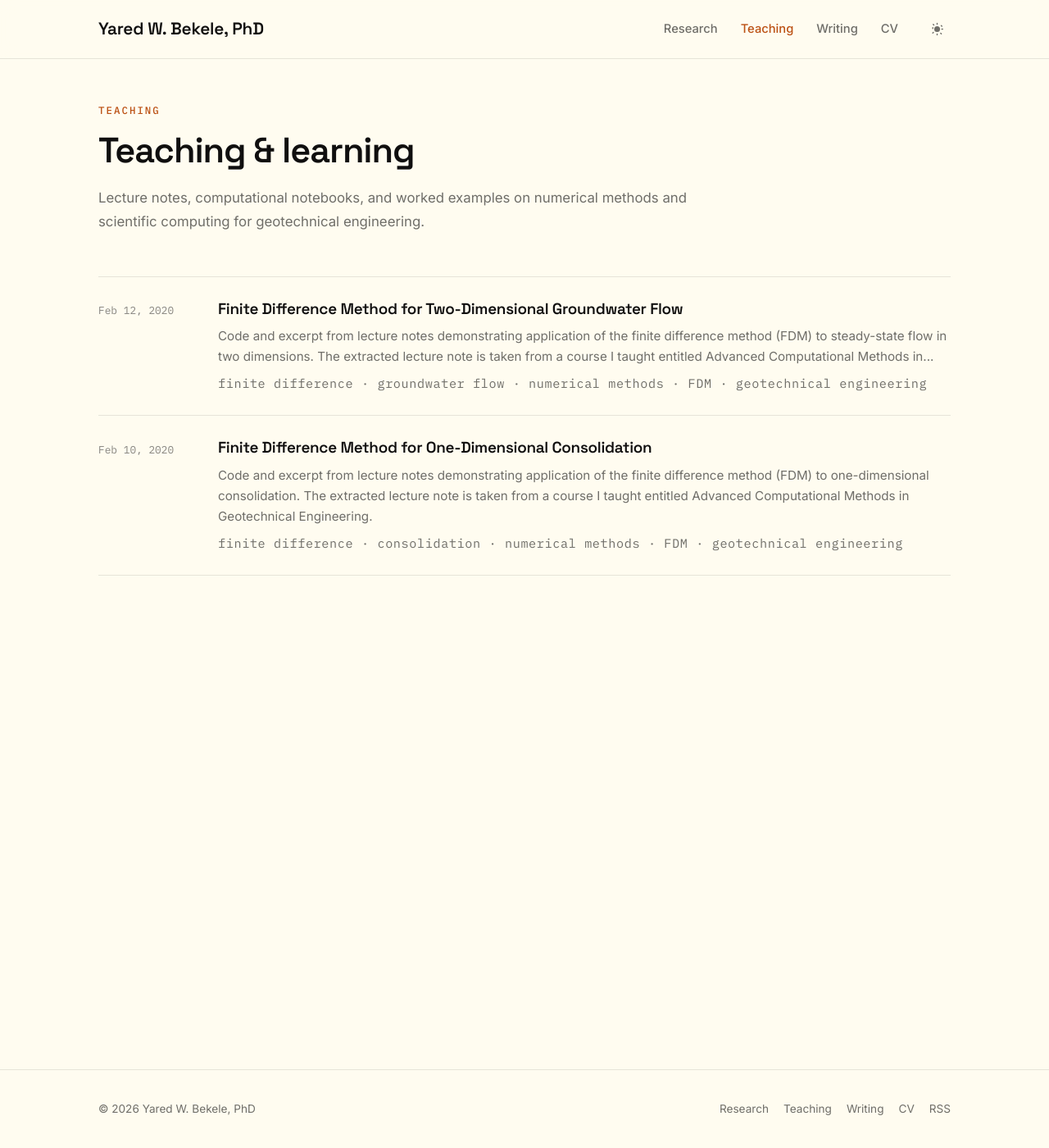
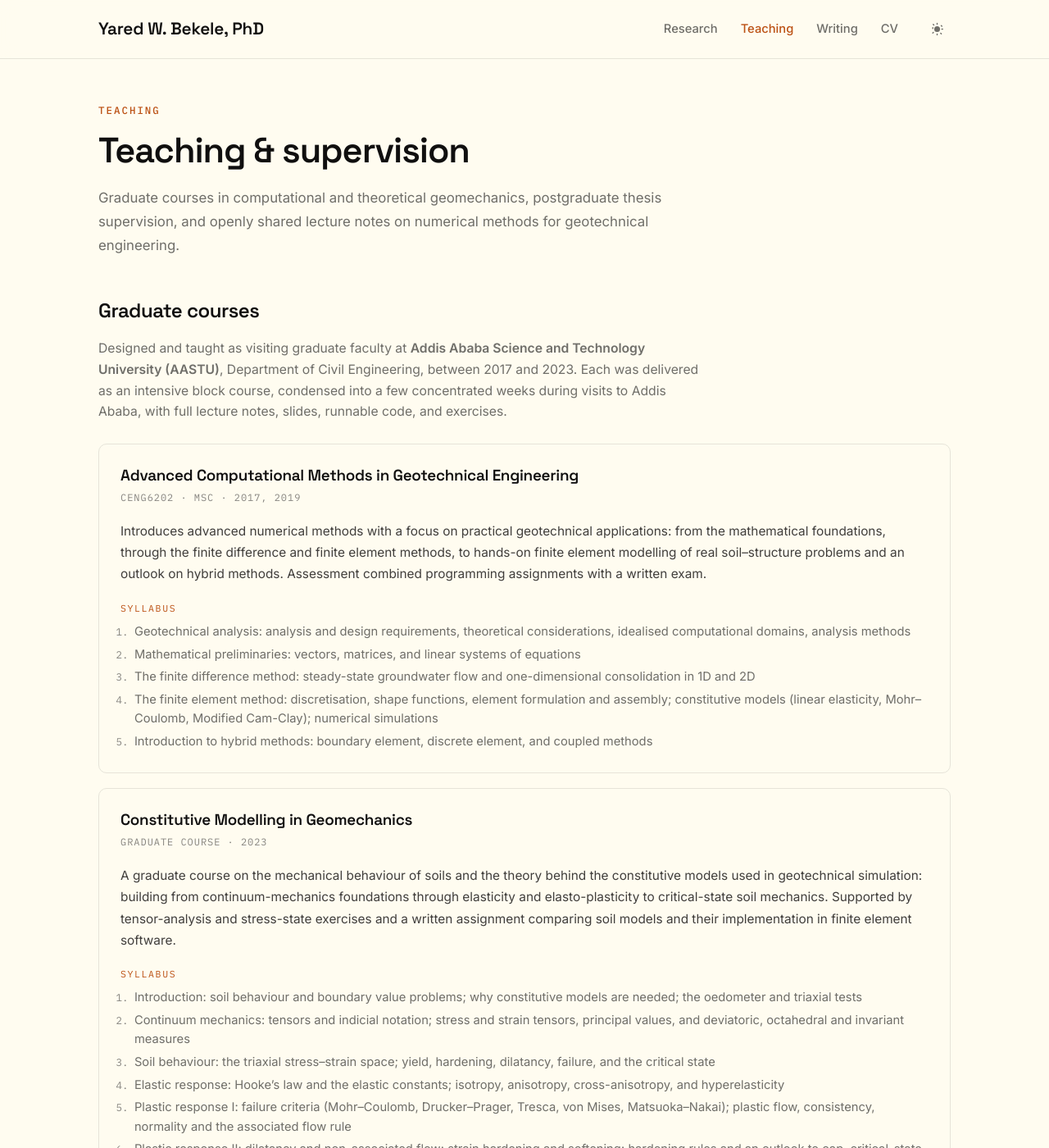
Before and after one commit to yaredwb/yaredwb.github.io, a Jekyll site: the page built from teaching.md, in a window 1280 px wide and 1400 px high. Shown: the whole window at 82% size. Built offline with Jekyll 4.4.1, drawn with Linux system fonts in a browser that asks for light colours; some of the changed text lies outside the part shown.

Commit message:
Add AASTU teaching portfolio with lecture-note posts
Rebuild /teaching/ into graduate courses and lecture notes drawn from the AASTU courses Advanced Computational Methods in Geotechnical Engineering and Constitutive Modelling in Geomechanics. Add three worked-example posts (iterative solvers; stress invariants and the deviatoric stress tensor; failure criteria in the deviatoric plane) with computed, publication-quality figures, plus supporting CSS for course cards.

```diff
--- a/css/style.css
+++ b/css/style.css
@@ -717,6 +717,83 @@ html[data-theme="dark"] .theme-toggle__icon--moon {
 .contact-panel p {
   color: var(--color-muted);
   max-width: 44rem;
+}
+
+/* ---------- Teaching ---------- */
+
+.teaching-section {
+  margin-bottom: var(--spacing-2xl);
+}
+
+.teaching-section .section-head {
+  margin-bottom: var(--spacing-md);
+}
+
+.teaching-note {
+  color: var(--color-muted);
+  font-size: 0.98rem;
+  line-height: 1.65;
+  max-width: 46rem;
+  margin-bottom: var(--spacing-lg);
+}
+
+.course-list {
+  display: grid;
+  gap: var(--spacing-md);
+}
+
+.course {
+  border: 1px solid var(--color-border);
+  border-radius: var(--radius-lg);
+  padding: var(--spacing-lg);
+  display: grid;
+  gap: var(--spacing-md);
+}
+
+.course__title {
+  font-size: 1.18rem;
+  letter-spacing: -0.015em;
+  line-height: 1.3;
+}
+
+.course__meta {
+  margin-top: var(--spacing-2xs);
+  font-family: var(--font-mono);
+  font-size: 0.75rem;
+  text-transform: uppercase;
+  letter-spacing: 0.08em;
+  color: var(--color-faint);
+}
+
+.course__desc {
+  color: var(--color-text-secondary);
+  font-size: 0.96rem;
+  line-height: 1.7;
+}
+
+.course__outline-label {
+  font-family: var(--font-mono);
+  font-size: 0.72rem;
+  text-transform: uppercase;
+  letter-spacing: 0.14em;
+  color: var(--color-accent);
+  margin-bottom: var(--spacing-xs);
+}
+
+.course__topics {
+  margin: 0;
+  padding-left: 1.15em;
+  display: grid;
+  gap: var(--spacing-2xs);
+  color: var(--color-muted);
+  font-size: 0.92rem;
+  line-height: 1.6;
+}
+
+.course__topics li::marker {
+  color: var(--color-faint);
+  font-family: var(--font-mono);
+  font-size: 0.85em;
 }
 
 /* ---------- Post pages ---------- */
--- a/teaching.md
+++ b/teaching.md
@@ -7,33 +7,85 @@ show_title: false
 
 <header class="page-intro">
   <p class="eyebrow">Teaching</p>
-  <h1>Teaching &amp; learning</h1>
-  <p class="lead">Lecture notes, computational notebooks, and worked examples on numerical methods and scientific computing for geotechnical engineering.</p>
+  <h1>Teaching &amp; supervision</h1>
+  <p class="lead">Graduate courses in computational and theoretical geomechanics, postgraduate thesis supervision, and openly shared lecture notes on numerical methods for geotechnical engineering.</p>
 </header>
 
-{% assign teaching_posts = site.teaching | sort: 'date' | reverse %}
-{% if teaching_posts.size > 0 %}
-<ol class="entry-list">
-  {% for post in teaching_posts %}
-  <li>
-    <article class="entry">
-      <time class="entry-date" datetime="{{ post.date | date_to_xmlschema }}">{{ post.date | date: '%b %d, %Y' }}</time>
-      <div class="entry-body">
-        <h2 class="entry-title"><a href="{{ post.url | relative_url }}">{{ post.title }}</a></h2>
-        {% if post.excerpt %}
-        <p>{{ post.excerpt | strip_html | truncatewords: 36 }}</p>
-        {% endif %}
-        {% if post.tags and post.tags.size > 0 %}
-        <p class="entry-tags">{{ post.tags | join: ' · ' }}</p>
-        {% endif %}
+<section class="teaching-section">
+  <div class="section-head">
+    <h2>Graduate courses</h2>
+  </div>
+  <p class="teaching-note">Designed and taught as visiting graduate faculty at <strong>Addis Ababa Science and Technology University (AASTU)</strong>, Department of Civil Engineering, between 2017 and 2023. Each was delivered as an intensive block course, condensed into a few concentrated weeks during visits to Addis Ababa, with full lecture notes, slides, runnable code, and exercises.</p>
+
+  <div class="course-list">
+    <article class="course">
+      <header class="course__head">
+        <h3 class="course__title">Advanced Computational Methods in Geotechnical Engineering</h3>
+        <p class="course__meta">CENG6202 &middot; MSc &middot; 2017, 2019</p>
+      </header>
+      <p class="course__desc">Introduces advanced numerical methods with a focus on practical geotechnical applications: from the mathematical foundations, through the finite difference and finite element methods, to hands-on finite element modelling of real soil&ndash;structure problems and an outlook on hybrid methods. Assessment combined programming assignments with a written exam.</p>
+      <div class="course__outline">
+        <p class="course__outline-label">Syllabus</p>
+        <ol class="course__topics">
+          <li>Geotechnical analysis: analysis and design requirements, theoretical considerations, idealised computational domains, analysis methods</li>
+          <li>Mathematical preliminaries: vectors, matrices, and linear systems of equations</li>
+          <li>The finite difference method: steady-state groundwater flow and one-dimensional consolidation in 1D and 2D</li>
+          <li>The finite element method: discretisation, shape functions, element formulation and assembly; constitutive models (linear elasticity, Mohr&ndash;Coulomb, Modified Cam-Clay); numerical simulations</li>
+          <li>Introduction to hybrid methods: boundary element, discrete element, and coupled methods</li>
+        </ol>
       </div>
     </article>
-  </li>
-  {% endfor %}
-</ol>
-{% else %}
-<div class="empty-state">
-  <h3>Teaching resources are coming soon</h3>
-  <p>Materials for upcoming workshops and course modules are in preparation.</p>
-</div>
-{% endif %}
+
+    <article class="course">
+      <header class="course__head">
+        <h3 class="course__title">Constitutive Modelling in Geomechanics</h3>
+        <p class="course__meta">Graduate course &middot; 2023</p>
+      </header>
+      <p class="course__desc">A graduate course on the mechanical behaviour of soils and the theory behind the constitutive models used in geotechnical simulation: building from continuum-mechanics foundations through elasticity and elasto-plasticity to critical-state soil mechanics. Supported by tensor-analysis and stress-state exercises and a written assignment comparing soil models and their implementation in finite element software.</p>
+      <div class="course__outline">
+        <p class="course__outline-label">Syllabus</p>
+        <ol class="course__topics">
+          <li>Introduction: soil behaviour and boundary value problems; why constitutive models are needed; the oedometer and triaxial tests</li>
+          <li>Continuum mechanics: tensors and indicial notation; stress and strain tensors, principal values, and deviatoric, octahedral and invariant measures</li>
+          <li>Soil behaviour: the triaxial stress&ndash;strain space; yield, hardening, dilatancy, failure, and the critical state</li>
+          <li>Elastic response: Hooke&rsquo;s law and the elastic constants; isotropy, anisotropy, cross-anisotropy, and hyperelasticity</li>
+          <li>Plastic response I: failure criteria (Mohr&ndash;Coulomb, Drucker&ndash;Prager, Tresca, von Mises, Matsuoka&ndash;Nakai); plastic flow, consistency, normality and the associated flow rule</li>
+          <li>Plastic response II: dilatancy and non-associated flow; strain hardening and softening; hardening rules and an outlook to cap, critical-state (Cam-Clay) and bounding-surface models</li>
+        </ol>
+      </div>
+    </article>
+  </div>
+</section>
+
+<section class="teaching-section">
+  <div class="section-head">
+    <h2>Lecture notes &amp; worked examples</h2>
+  </div>
+  <p class="teaching-note">Selected material from these courses, written up as standalone notes with runnable code.</p>
+  {% assign teaching_posts = site.teaching | sort: 'date' | reverse %}
+  {% if teaching_posts.size > 0 %}
+  <ol class="entry-list">
+    {% for post in teaching_posts %}
+    <li>
+      <article class="entry">
+        <time class="entry-date" datetime="{{ post.date | date_to_xmlschema }}">{{ post.date | date: '%b %d, %Y' }}</time>
+        <div class="entry-body">
+          <h3 class="entry-title"><a href="{{ post.url | relative_url }}">{{ post.title }}</a></h3>
+          {% if post.excerpt %}
+          <p>{{ post.excerpt | strip_html | truncatewords: 36 }}</p>
+          {% endif %}
+          {% if post.tags and post.tags.size > 0 %}
+          <p class="entry-tags">{{ post.tags | join: ' · ' }}</p>
+          {% endif %}
+        </div>
+      </article>
+    </li>
+    {% endfor %}
+  </ol>
+  {% else %}
+  <div class="empty-state">
+    <h3>Lecture notes are in preparation</h3>
+    <p>Worked examples from the courses above will appear here.</p>
+  </div>
+  {% endif %}
+</section>
```
Also changed, not shown: _teaching/failure-criteria-in-geomechanics.md (added, +90 -0 lines), _teaching/iterative-solvers-for-linear-systems.md (added, +150 -0 lines), _teaching/stress-invariants-and-the-deviatoric-stress-tensor.md (added, +133 -0 lines), assets/figs/failure_meridian.png (added), assets/figs/failure_pi_plane.png (added), assets/figs/iterative_convergence.png (added), assets/figs/mohr_circles.png (added).
